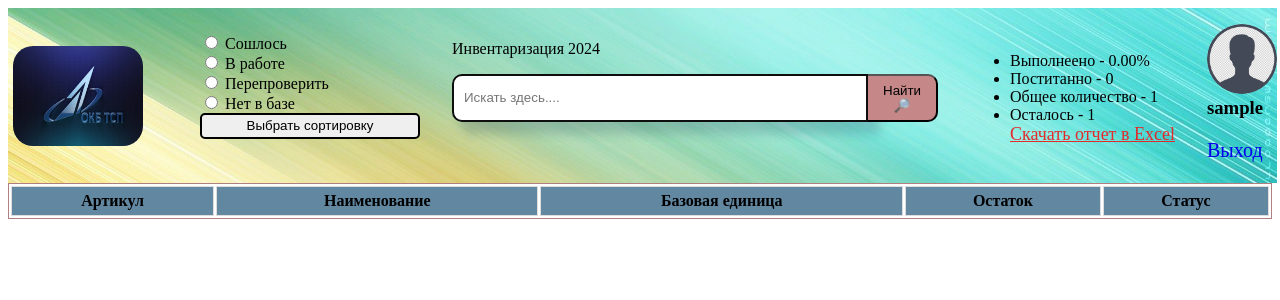
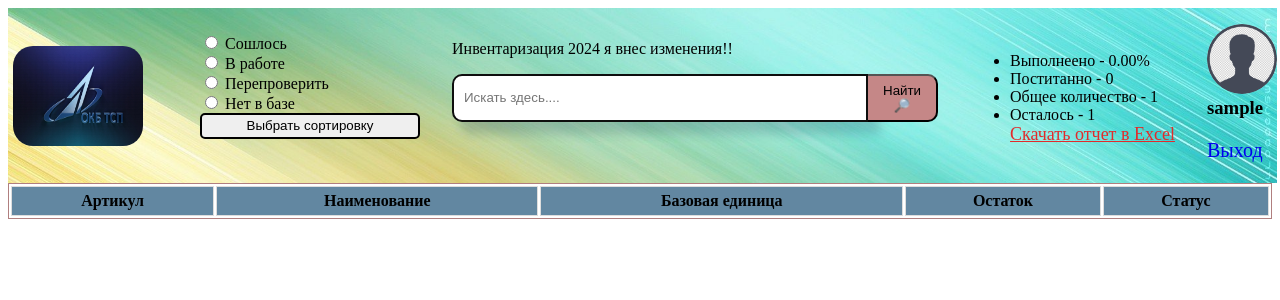
Before and after one commit to banywick/enterprise, a Django app: page /inventory/ in a window 1280 px wide. Shown: the top 300 px of the page. Run offline with Django 5.2, Linux system fonts and the light colour scheme; a user stored in the database is signed in; tables that the repository leaves empty hold one stand-in row (values such as "Sample post"); data that the repository does not hold is empty; parts of the project's set-up code (start-up, migrations or seed data) failed here and were passed over.

Commit message:
тест изменения

```diff
--- a/inventory/templates/inventory/inventory.html
+++ b/inventory/templates/inventory/inventory.html
@@ -35,6 +35,7 @@
             <div class="info_report_block">
                 <div>
                     Инвентаризация 2024
+                    я внес изменения!!
                 </div>
             </div>
             <div class="header_find_container">
```
